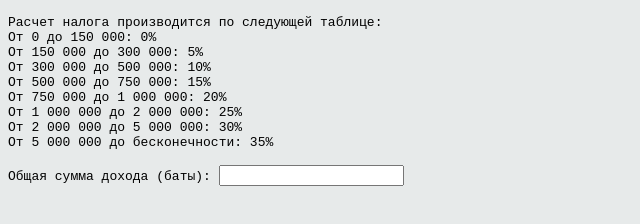
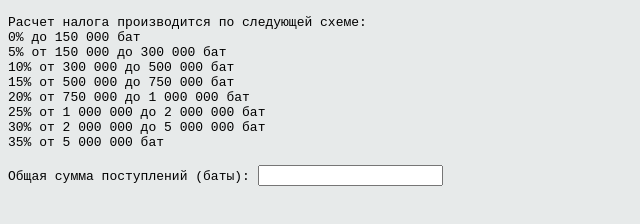
Before and after one commit to vladimirgamalyan/toolbox, a plain HTML site: page thaitax.html in a window 1280 px wide. Shown: the part 50-274 px from the top of the page, without its empty margins (0-640 px from the left). Drawn offline with Linux system fonts and the light colour scheme.

Commit message:
Refactor

```diff
--- a/thaitax.html
+++ b/thaitax.html
@@ -28,23 +28,10 @@
                 return amount.toString().replace(/\B(?=(\d{3})+(?!\d))/g, ' ');
             }
 
-            function getTaxGradesExt() {
-                let taxGrades = getTaxGrades();
-                taxGrades.unshift([0, 0]);
-                taxGrades.push([-1, 0]);
-                let result = [];
-                for (let i = 0; i < taxGrades.length - 1; i++) {
-                    result.push([taxGrades[i][0], taxGrades[i + 1][0], taxGrades[i][1]]);
-                }
-                return result;
-            }
-
             function inputAmountOnInput(e) {
                 let v = Math.floor(e.target.value);
                 console.log('------------');
                 const taxGrades = getTaxGrades();
-                //let outputLines = [];
-                //outputLines.push('Общая сумма: ' + formatMoney(v));
                 let totalTax = 0;
                 for (let i = taxGrades.length - 1; i >= 0; i--) {
                     if (v > taxGrades[i][0]) {
@@ -56,24 +43,20 @@
                     }
                 }
 
-                //outputDiv.innerHTML = outputLines.join('<br>');
                 outputDiv.innerHTML = 'Налог: ' + formatMoney(totalTax) + ' бат';
             }
 
             function fillTaxTable() {
-
-                function toMoneyString(v) {
-                    if (v === -1) {
-                        return 'бесконечности';
+                const taxGrades = getTaxGrades();
+                let outputLines = ['Расчет налога производится по следующей схеме:'];
+                outputLines.push('0% до ' + formatMoney(taxGrades[0][0]) + ' бат');
+                for (let i = 0; i < taxGrades.length; i++) {
+                    let s = taxGrades[i][1] + '% от ' + formatMoney(taxGrades[i][0]);
+                    if (i + 1 < taxGrades.length) {
+                        s += ' до ' + formatMoney(taxGrades[i + 1][0]);
                     }
-                    return formatMoney(v);
+                    outputLines.push(s + ' бат');
                 }
-
-                const taxGrades = getTaxGradesExt();
-                let outputLines = ['Расчет налога производится по следующей таблице:'];
-                taxGrades.forEach(function(i) {
-                    outputLines.push('От ' + formatMoney(i[0]) + ' до ' + toMoneyString(i[1]) + ': ' + i[2] + '%');
-                });
                 taxTableDiv.innerHTML = outputLines.join('<br>');
             }
 
@@ -88,7 +71,7 @@
     <div id="taxTableDiv"></div>
     <br>
     <div>
-        <label for="inputAmount">Общая сумма дохода (баты):</label>
+        <label for="inputAmount">Общая сумма поступлений (баты):</label>
         <input type="number" id="inputAmount" name="inputAmount">
     </div>
     <br>
```
